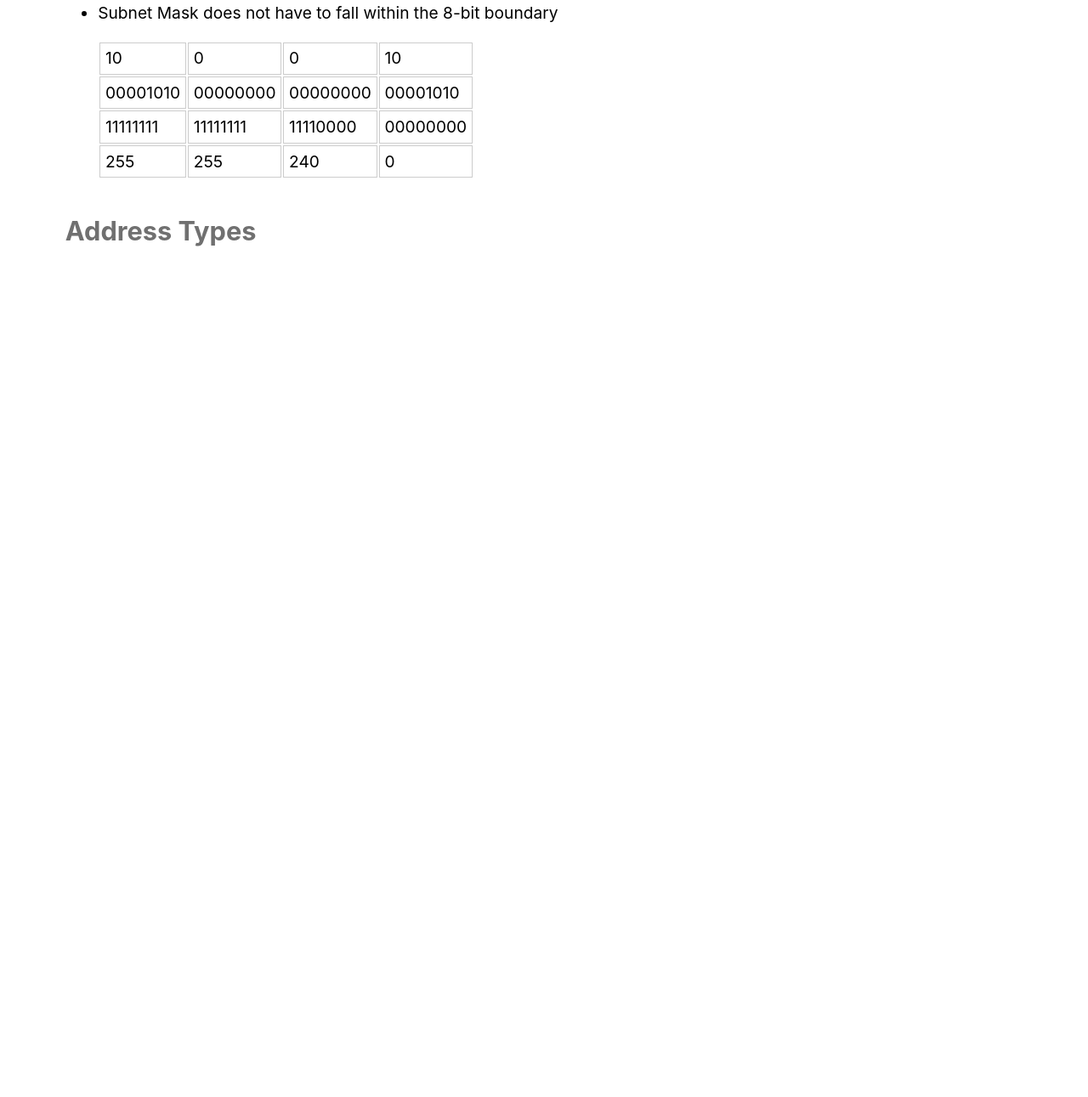
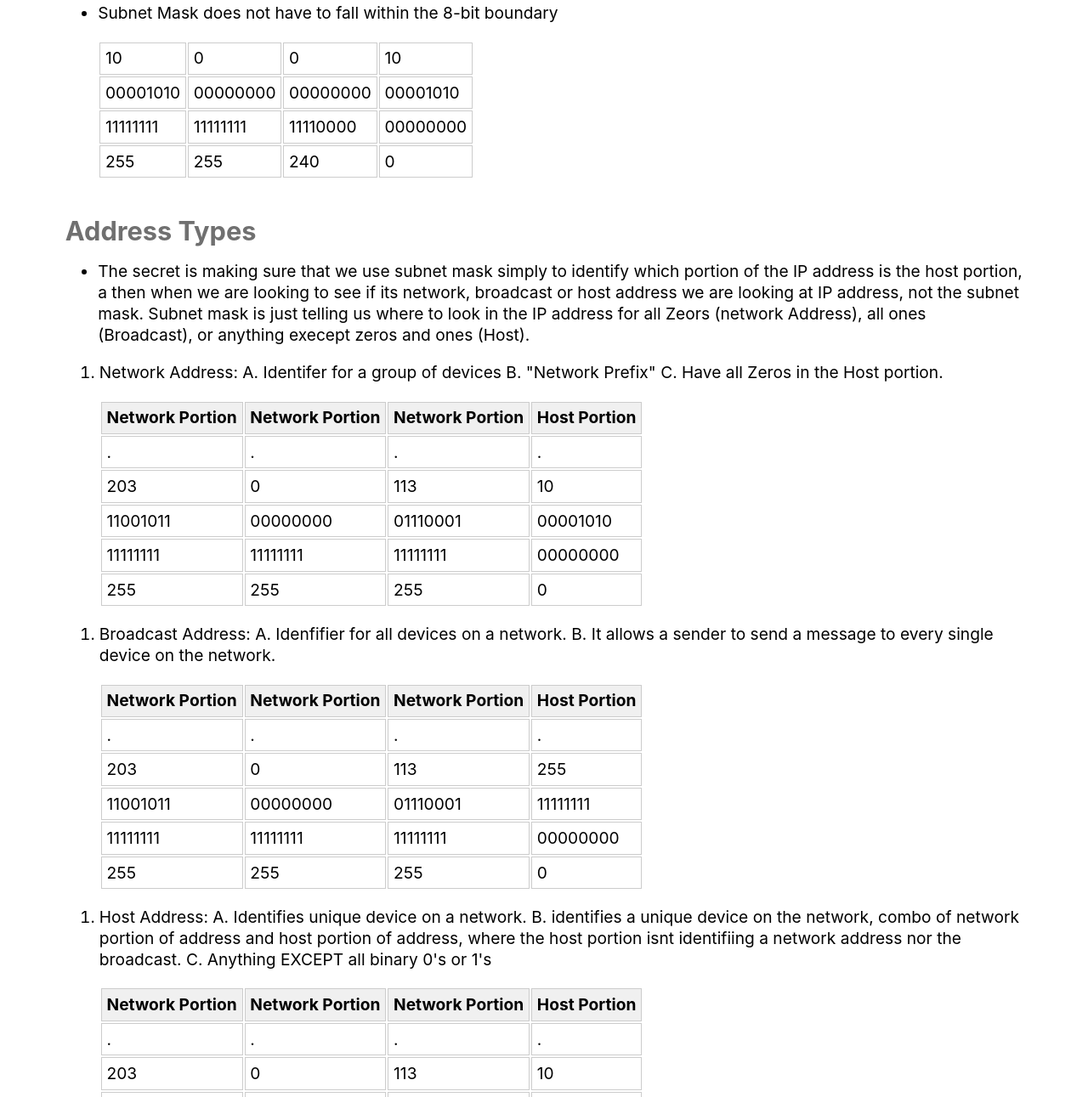
Before and after one commit to blakeanneberg/VRTAPNetworking, a plain HTML site: page Notes.html in a window 1280 px wide. Shown: the part 9411-10702 px from the top of the page at 85% size. Before the commit the page ends 9738 px from the top, so only its background shows below. Drawn offline with Linux system fonts and the light colour scheme.

Commit message:
Update Notes.html

```diff
--- a/Notes.html
+++ b/Notes.html
@@ -1129,7 +1129,7 @@ IP addresses are really 32 bits long, just put it in decimal to read easier.
 <div id="Network Concepts-IP Addressing-Classful vs Classless addressing"><h3 id="Classful vs Classless addressing" class="header"><a href="#Network Concepts-IP Addressing-Classful vs Classless addressing">Classful vs Classless addressing</a></h3></div>
 <ul>
 <li>
-<em>We dont use Classfull  anymore!</em>
+<em>We dont use Classfull  anymore!</em> Becase we ran out of IP ranges as we didnt predeict speed of growth of internet.
 
 <li>
  Classful Addressing (~1995 and prior)
@@ -1233,7 +1233,7 @@ E
 255.255.255.255
 </td>
 <td>
-&nbsp;
+We dont use this anymore!
 </td>
 </tr>
 </table>
@@ -1549,6 +1549,298 @@ Subnet Mask does not have to fall within the 8-bit boundary
 </ul>
 
 <div id="Network Concepts-IP Addressing-Address Types"><h3 id="Address Types" class="header"><a href="#Network Concepts-IP Addressing-Address Types">Address Types</a></h3></div>
+<ul>
+<li>
+The secret is making sure that we use subnet mask simply to identify which portion of the IP address is the host portion, a then when we are looking to see if its network, broadcast or host address we are looking at IP address, not the subnet mask. Subnet mask is just telling us where to look in the IP address for all Zeors (network Address), all ones (Broadcast), or anything execept zeros and ones (Host).
+
+</ul>
+
+
+<ol>
+<li>
+Network Address:
+    A. Identifer for a group of devices
+    B. "Network Prefix"
+    C. Have all Zeros in the Host portion.
+<table>
+<tr>
+<th>
+Network Portion
+</th>
+<th>
+Network Portion
+</th>
+<th>
+Network Portion
+</th>
+<th>
+Host Portion
+</th>
+</tr>
+<tr>
+<td>
+.
+</td>
+<td>
+.
+</td>
+<td>
+.
+</td>
+<td>
+.
+</td>
+</tr>
+<tr>
+<td>
+203
+</td>
+<td>
+0
+</td>
+<td>
+113
+</td>
+<td>
+10
+</td>
+</tr>
+<tr>
+<td>
+11001011
+</td>
+<td>
+00000000
+</td>
+<td>
+01110001
+</td>
+<td>
+00001010
+</td>
+</tr>
+<tr>
+<td>
+11111111
+</td>
+<td>
+11111111
+</td>
+<td>
+11111111
+</td>
+<td>
+00000000
+</td>
+</tr>
+<tr>
+<td>
+255
+</td>
+<td>
+255
+</td>
+<td>
+255
+</td>
+<td>
+0
+</td>
+</tr>
+</table>
+
+</ol>
+
+
+<ol>
+<li>
+Broadcast Address:
+    A. Idenfifier for all devices on a network.
+    B. It allows a sender to send a message to every single device on the network.
+<table>
+<tr>
+<th>
+Network Portion
+</th>
+<th>
+Network Portion
+</th>
+<th>
+Network Portion
+</th>
+<th>
+Host Portion
+</th>
+</tr>
+<tr>
+<td>
+.
+</td>
+<td>
+.
+</td>
+<td>
+.
+</td>
+<td>
+.
+</td>
+</tr>
+<tr>
+<td>
+203
+</td>
+<td>
+0
+</td>
+<td>
+113
+</td>
+<td>
+255
+</td>
+</tr>
+<tr>
+<td>
+11001011
+</td>
+<td>
+00000000
+</td>
+<td>
+01110001
+</td>
+<td>
+11111111
+</td>
+</tr>
+<tr>
+<td>
+11111111
+</td>
+<td>
+11111111
+</td>
+<td>
+11111111
+</td>
+<td>
+00000000
+</td>
+</tr>
+<tr>
+<td>
+255
+</td>
+<td>
+255
+</td>
+<td>
+255
+</td>
+<td>
+0
+</td>
+</tr>
+</table>
+
+</ol>
+
+
+<ol>
+<li>
+Host Address:
+    A. Identifies unique device on a network.
+    B. identifies a unique device on the network, combo of network portion of address and host portion of address, where the host portion isnt identifiing a network address nor the broadcast.
+    C. Anything EXCEPT all binary 0's or 1's
+<table>
+<tr>
+<th>
+Network Portion
+</th>
+<th>
+Network Portion
+</th>
+<th>
+Network Portion
+</th>
+<th>
+Host Portion
+</th>
+</tr>
+<tr>
+<td>
+.
+</td>
+<td>
+.
+</td>
+<td>
+.
+</td>
+<td>
+.
+</td>
+</tr>
+<tr>
+<td>
+203
+</td>
+<td>
+0
+</td>
+<td>
+113
+</td>
+<td>
+10
+</td>
+</tr>
+<tr>
+<td>
+11001011
+</td>
+<td>
+00000000
+</td>
+<td>
+01110001
+</td>
+<td>
+00001010
+</td>
+</tr>
+<tr>
+<td>
+11111111
+</td>
+<td>
+11111111
+</td>
+<td>
+11111111
+</td>
+<td>
+00000000
+</td>
+</tr>
+<tr>
+<td>
+255
+</td>
+<td>
+255
+</td>
+<td>
+255
+</td>
+<td>
+0
+</td>
+</tr>
+</table>
+
+</ol>
 
 </body>
 </html>
```
